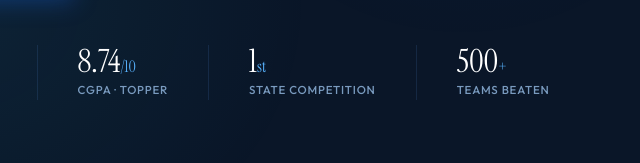
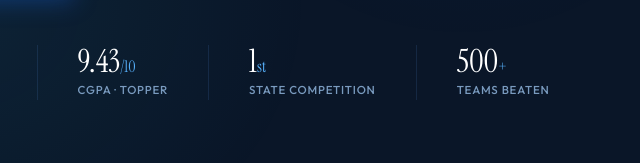
Before and after one commit to rushikeshgokhe/MyPortfolio, a plain HTML site: page index.html in a window 1280 px wide. Shown: the part 637-800 px from the top of the page, 177-817 px from the left. Drawn offline with Linux system fonts and the light colour scheme.

Commit message:
Update CGPA value for Topper

```diff
--- a/index.html
+++ b/index.html
@@ -362,7 +362,7 @@ footer{
     <div class="hero-stats h7">
       <div><div class="hstat-num">30<span>%</span></div><div class="hstat-label">Effort Reduced</div></div>
       <div style="width:1px;background:var(--border)"></div>
-      <div><div class="hstat-num">8.74<span>/10</span></div><div class="hstat-label">CGPA · Topper</div></div>
+      <div><div class="hstat-num">9.43<span>/10</span></div><div class="hstat-label">CGPA · Topper</div></div>
       <div style="width:1px;background:var(--border)"></div>
       <div><div class="hstat-num">1<span>st</span></div><div class="hstat-label">State Competition</div></div>
       <div style="width:1px;background:var(--border)"></div>
```
